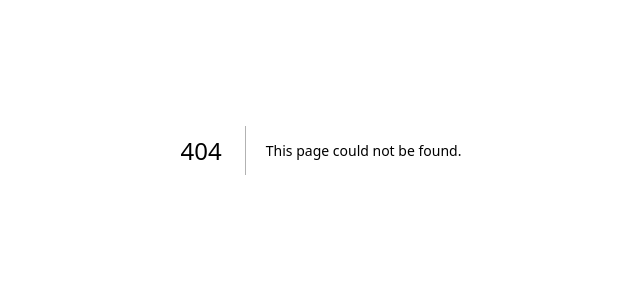
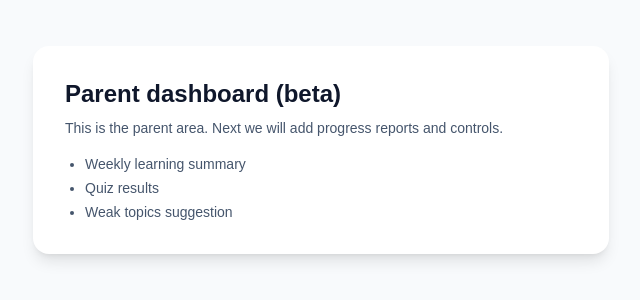
Before and after one commit to HasanQ0120/Studiesmate, a Next.js app: page /parent in a window 1280 px wide. Before the commit this address had no page. Shown: the part 250-550 px from the top of the page, without its empty margins (319-959 px from the left). Built offline with nearby package versions, Linux system fonts and the light colour scheme.

Commit message:
Fix parent route

```diff
--- a/app/page.tsx
+++ b/app/page.tsx
@@ -63,7 +63,7 @@ export default function Home() {
                 Start as a student
               </Link>
               <Link
-                href="/login"
+                href="/parent"
                 className="rounded-full border border-slate-300 px-5 py-2.5 text-sm font-medium text-slate-700 hover:bg-slate-100 transition"
               >
                 I am a parent
--- /dev/null
+++ b/app/parent/page.tsx
@@ -0,0 +1,20 @@
+export default function ParentPage() {
+  return (
+    <main className="min-h-screen bg-slate-50 flex items-center justify-center px-4">
+      <div className="max-w-xl w-full bg-white rounded-2xl shadow-lg p-8">
+        <h1 className="text-2xl font-semibold text-slate-900 mb-2">
+          Parent dashboard (beta)
+        </h1>
+        <p className="text-slate-600 text-sm mb-4">
+          This is the parent area. Next we will add progress reports and controls.
+        </p>
+
+        <ul className="list-disc text-sm text-slate-600 pl-5 space-y-1">
+          <li>Weekly learning summary</li>
+          <li>Quiz results</li>
+          <li>Weak topics suggestion</li>
+        </ul>
+      </div>
+    </main>
+  );
+}
--- a/app/parents/page.tsx
+++ /dev/null
@@ -1,17 +0,0 @@
-export default function ParentComingSoon() {
-  return (
-    <div className="min-h-screen flex items-center justify-center bg-white px-6">
-      <div className="text-center">
-        <h1 className="text-3xl font-semibold mb-3">Parent Dashboard</h1>
-        <p className="text-gray-600 mb-6">
-          We’re building a dedicated parent dashboard with insights, progress tracking,
-          and study analytics.
-        </p>
-
-        <p className="text-gray-500 text-sm">
-          This feature will be available soon.
-        </p>
-      </div>
-    </div>
-  );
-}
```
